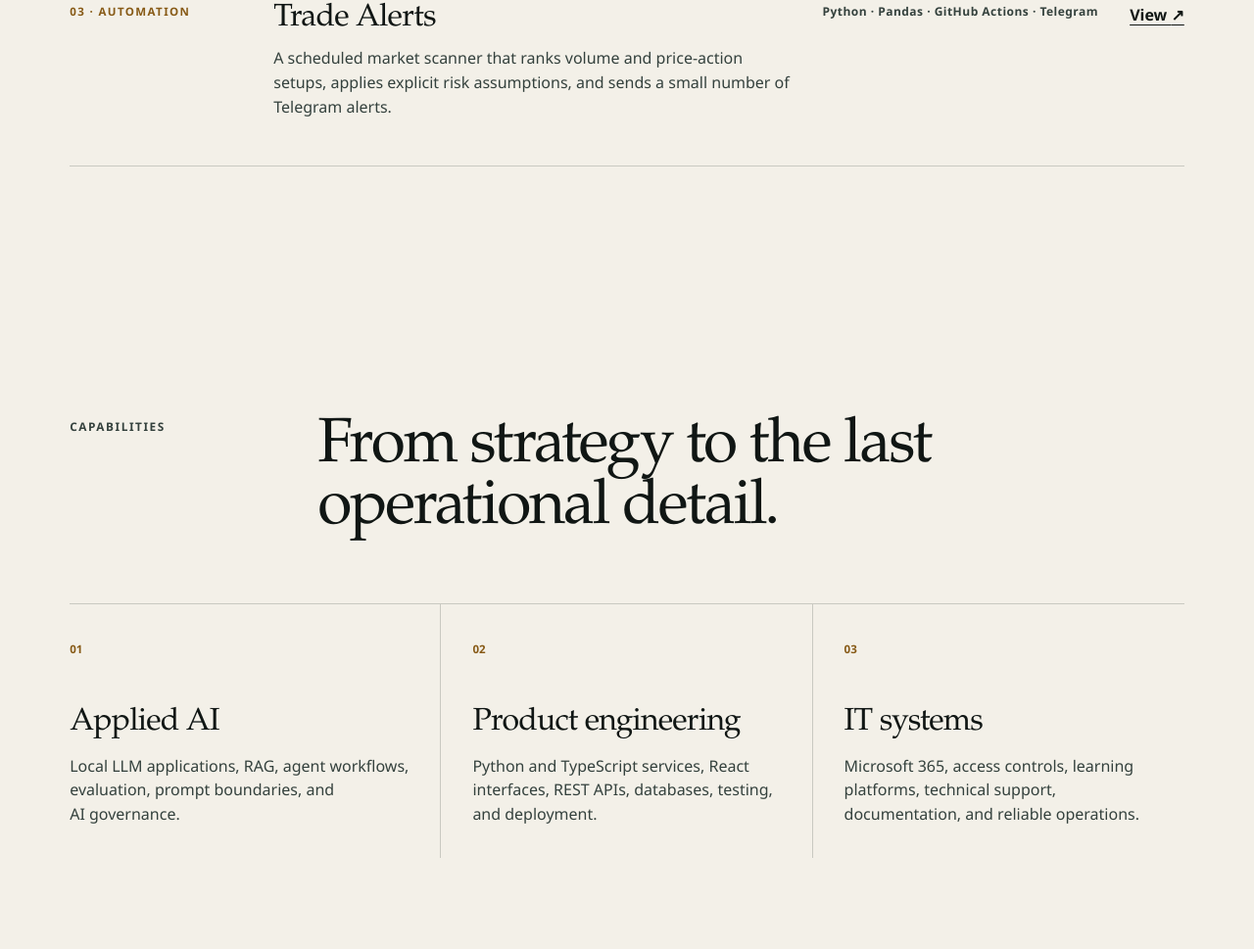
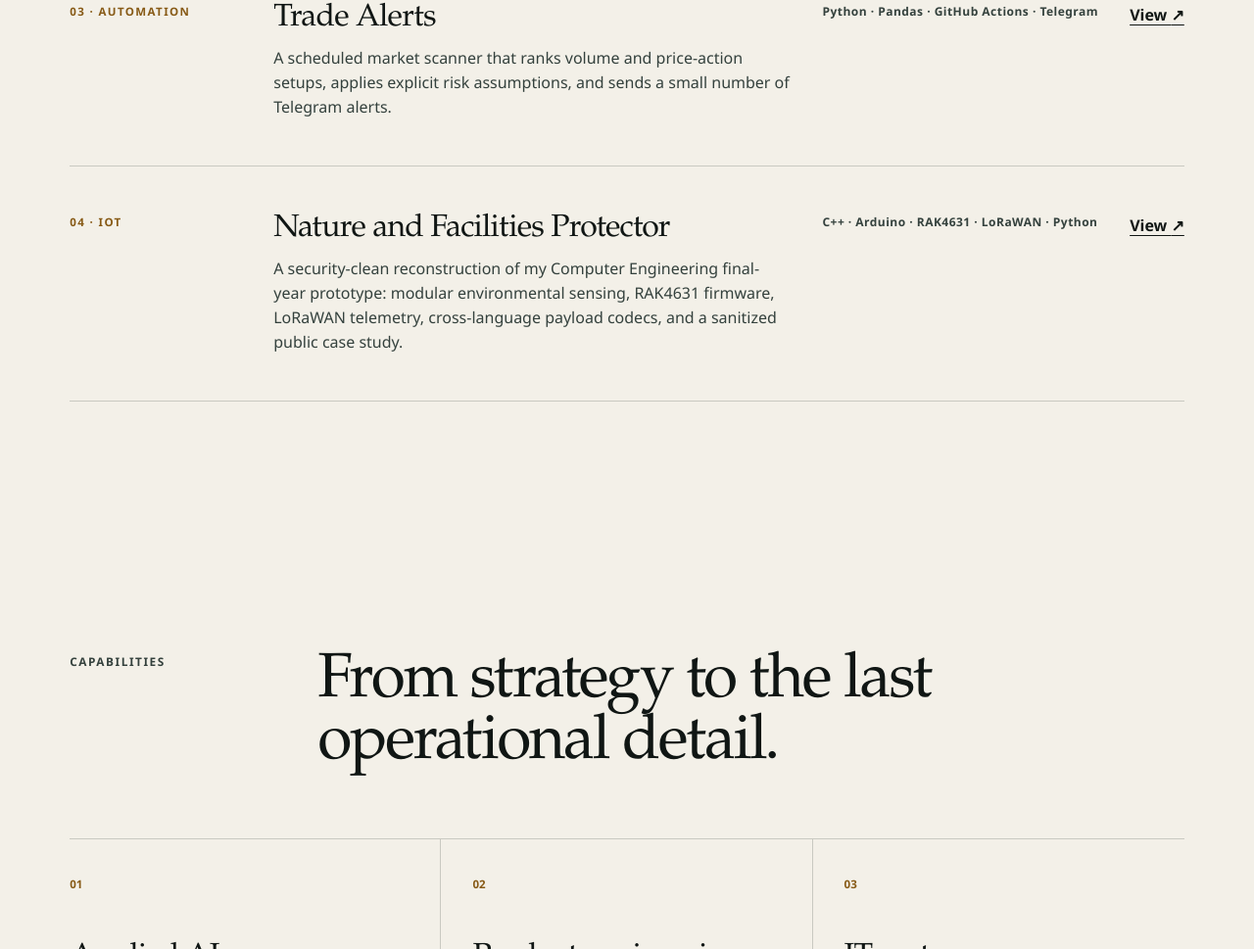
Before and after one commit to itstofi/itstofi.github.io, a plain HTML site: page index.html in a window 1280 px wide. Shown: the part 2739-3708 px from the top of the page at 98% size. Drawn offline with Linux system fonts and the light colour scheme.

Commit message:
docs: add Nature and Facilities Protector case study (#1)
Co-authored-by: mustafajweed <mustafa.jweed@pnyxhill.co>

```diff
--- a/index.html
+++ b/index.html
@@ -100,6 +100,15 @@
           <p class="stack">Python · Pandas · GitHub Actions · Telegram</p>
           <a href="https://github.com/itstofi/trade-alerts" target="_blank" rel="noreferrer" aria-label="View Trade Alerts on GitHub">View <span aria-hidden="true">↗</span></a>
         </article>
+        <article class="project-row">
+          <p class="project-index">04 · IoT</p>
+          <div>
+            <h3>Nature and Facilities Protector</h3>
+            <p>A security-clean reconstruction of my Computer Engineering final-year prototype: modular environmental sensing, RAK4631 firmware, LoRaWAN telemetry, cross-language payload codecs, and a sanitized public case study.</p>
+          </div>
+          <p class="stack">C++ · Arduino · RAK4631 · LoRaWAN · Python</p>
+          <a href="https://github.com/itstofi/nature-facilities-protector" target="_blank" rel="noreferrer" aria-label="View Nature and Facilities Protector on GitHub">View <span aria-hidden="true">↗</span></a>
+        </article>
       </div>
     </section>
 
```
